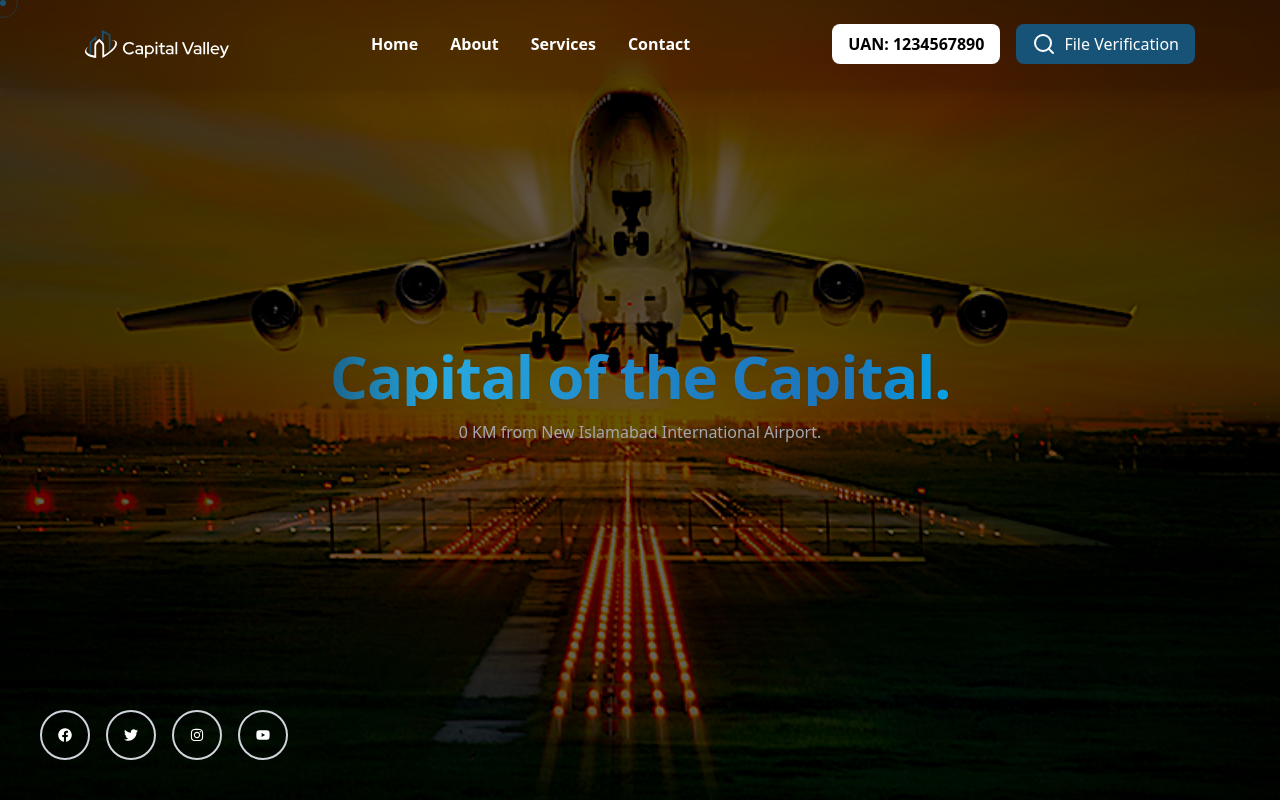
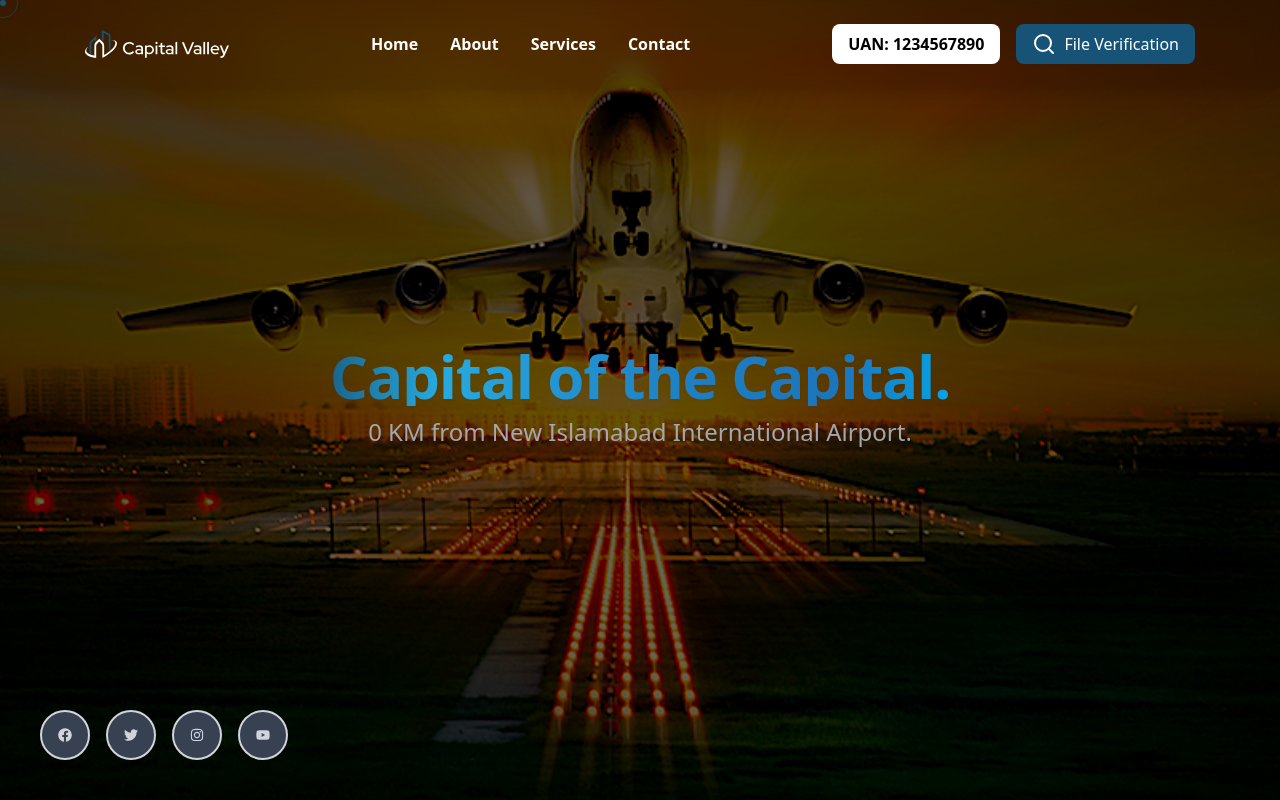
Before and after one commit to wahabsharif/capital-valley-v2, a Next.js app: page / in a window 1280 px wide. Shown: the top 800 px of the page. Built offline with nearby package versions, Linux system fonts and the light colour scheme.

Commit message:
Banner Updated

```diff
--- a/src/components/home/Banner.tsx
+++ b/src/components/home/Banner.tsx
@@ -24,7 +24,7 @@ const Banner = () => {
             className="text-4xl md:text-6xl font-extrabold gradient-text"
             words="Capital of the Capital."
           />
-          <BlurFade className="text-gray-300 text-lg md:text-2xl mt-4">
+          <BlurFade className="text-gray-300 text-xl md:text-2xl mt-4">
             <p>0 KM from New Islamabad International Airport.</p>
           </BlurFade>
         </div>
@@ -38,9 +38,9 @@ const Banner = () => {
             href={link}
             target="_blank"
             rel="noopener noreferrer"
-            className="border-2 p-2 md:p-4 border-gray-300 rounded-full"
+            className="border-2 p-2 md:p-4 bg-gray-700 hover:bg-gray-300 border-gray-300 rounded-full text-gray-300 text-sm md:text-sm lg:text-md hover:text-gray-700 transition-colors duration-300"
           >
-            <Icon className="text-white text-sm md:text-sm lg:text-md hover:text-thBlue transition-colors duration-300" />
+            <Icon />
           </Link>
         ))}
       </div>
--- a/src/styles/globals.css
+++ b/src/styles/globals.css
@@ -76,11 +76,11 @@ h6 {
 
 p {
   color: #a4a7b1;
-  font-size: 16px;
+  /* font-size: 16px;
   font-weight: 300;
   line-height: 2;
   margin: 0;
-  margin-top: 4px;
+  margin-top: 4px; */
 }
 
 @layer utilities {
```
